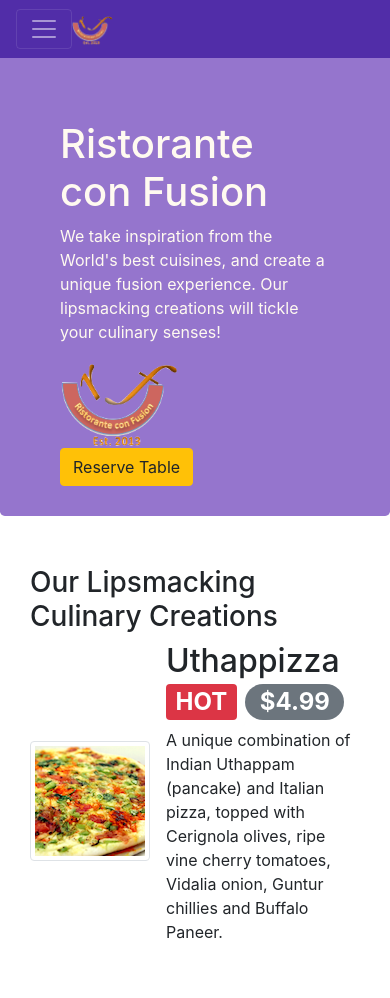
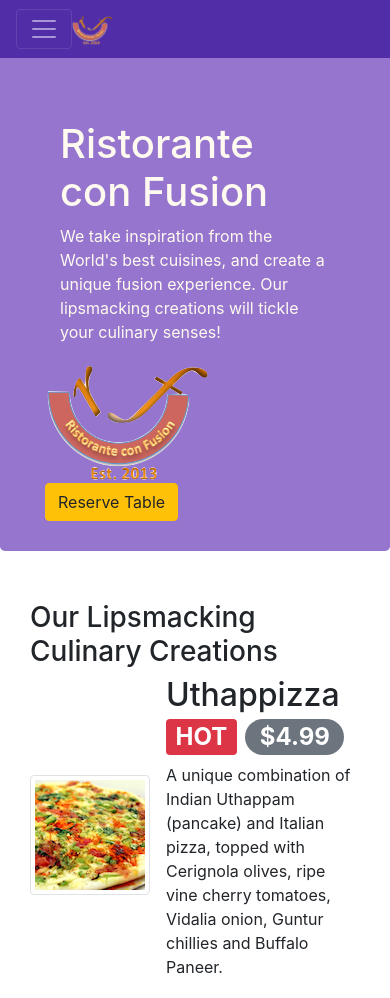
Before and after one commit to JCoulter85/Confusion, a website: page index.html in a window 390 px wide. Shown: the top 998 px of the page. Drawn offline with nearby package versions, Linux system fonts and the light colour scheme.

Commit message:
Project 2 Finished

```diff
--- a/index.html
+++ b/index.html
@@ -56,13 +56,15 @@
                     <p>We take inspiration from the World's best cuisines, and create a unique fusion experience. Our lipsmacking
                         creations will tickle your culinary senses!</p>
                 </div>
-                <div class="col-6 col-sm-6 align-self-center">
-                    <div class="row"></div>
-                    <img src="img/logo.png" class="img-fluid">
-                    <button type="button" class="btn btn-warning">Reserve Table</button></div>
-                    <div class="col">
+                <div class="row">
+                    <div class="col-12 col-sm-12 align-self-center">
+                        <img src="img/logo.png" class="img-fluid">
+                            <a href="#Reserve a Table" button type="button" class="btn btn-warning">Reserve Table</a></button>
+                        </a>
+                    </div>
                 </div>
             </div>
+        </div>
         </div>
     </header>
 
@@ -130,7 +132,8 @@
         <div class="col-sm-2 col-0"></div>
         <div class="col-sm-8 col-12">
             <div class="card">
-                <h3 class="card-header bg-warning text-white">Reserve a Table</h3>
+                <h3 class="card-header bg-warning text-white" id="Reserve a Table">Reserve a Table</h3>
+                </a>
                 <div class="card-body">
                     <dl class="row">
                         <form>
```
